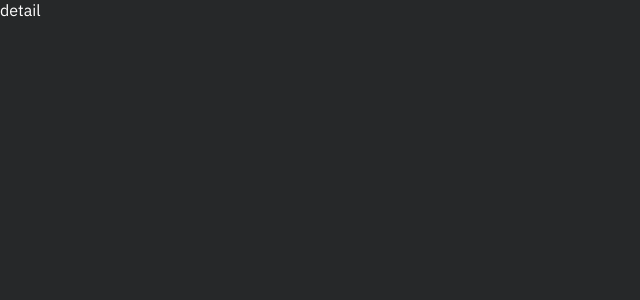
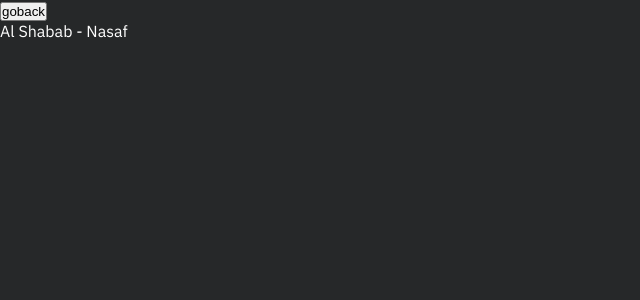
Before and after one commit to elekadam21/calendar, an Angular app in the folder calendar/: page /match-detail/1 in a window 1280 px wide. Shown: the top 300 px of the page, without its empty margins (0-640 px from the left). Built offline with nearby package versions, Linux system fonts and the light colour scheme.

Commit message:
added getting match by id

```diff
--- a/calendar/src/app/calendar/components/match-detail/match-detail.component.html
+++ b/calendar/src/app/calendar/components/match-detail/match-detail.component.html
@@ -1 +1,4 @@
-<p>detail</p>
+<button [routerLink]="['']">goback</button>
+<div class="match-details" *ngIf="match" >
+    {{ match.homeTeam ? match.homeTeam.name : "unknown" }} - {{ match.awayTeam.name }}
+</div>
--- a/calendar/src/app/calendar/components/match-detail/match-detail.component.ts
+++ b/calendar/src/app/calendar/components/match-detail/match-detail.component.ts
@@ -1,4 +1,7 @@
 import { Component } from "@angular/core";
+import { ActivatedRoute } from "@angular/router";
+import { CalendarService } from "../../services/calendar.service";
+import { Match } from "../../interfaces/match.interface";
 
 @Component({
     selector: 'match-detail',
@@ -6,4 +9,18 @@
     styleUrls: ['./match-detail.component.scss'],
   })
   export class MatchDetailComponent {
+    match: Match;
+
+    constructor(
+        private route: ActivatedRoute,
+        private calendarService: CalendarService
+        ) {}
+
+    ngOnInit() {
+        const id = this.route.snapshot.paramMap.get('id')!;
+
+        this.calendarService.getMatchById(id).subscribe((match)=> {
+            this.match = match;
+        });
+    }
   }
--- a/calendar/src/app/calendar/services/calendar.service.ts
+++ b/calendar/src/app/calendar/services/calendar.service.ts
@@ -1,6 +1,8 @@
 import { Injectable } from "@angular/core";
 import { CalendarDay } from "../interfaces/calendar.interface";
 import { CalendarSourceService } from "./calendar-source.service";
+import { Match } from "../interfaces/match.interface";
+import { Observable, map } from "rxjs";
 
 export enum CalendarView {
   NORMAL,
@@ -184,4 +186,13 @@
   public formatStringToDate(date: string) {
     return new Date(date);
   }
+
+  getMatchById(id: string): Observable<Match> {
+    return this.calendarSourceService.getMatches().pipe(
+      map((res) => {
+        const match = res?.data.find((match) => match.matchId === id);
+        return match!;
+      })
+    );
+  }
 }
```
